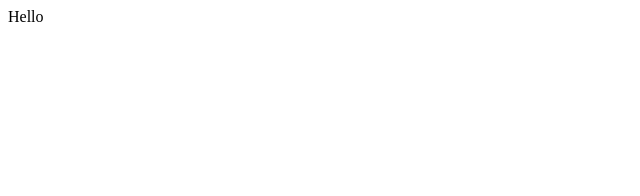
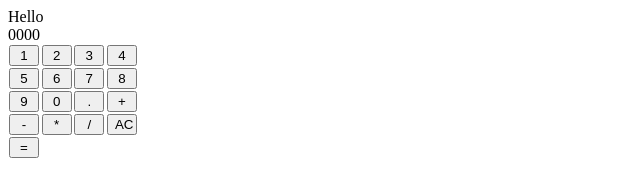
Before and after one commit to arghya2801/top-calculator, a plain HTML site: page index.html in a window 1280 px wide. Shown: the whole page, without its empty margins (0-640 px from the left). Drawn offline with Linux system fonts and the light colour scheme.

Commit message:
Made the basic calculator GUI.

```diff
--- a/index.html
+++ b/index.html
@@ -8,6 +8,26 @@
 </head>
 <body>
     Hello
+    <div id="display">0000</div>
+    <div class="calculator-body">
+        <button id="1">1</button>
+        <button id="2">2</button>
+        <button id="3">3</button>
+        <button id="4">4</button>
+        <button id="5">5</button>
+        <button id="6">6</button>
+        <button id="7">7</button>
+        <button id="8">8</button>
+        <button id="9">9</button>
+        <button id="0">0</button>
+        <button id=".">.</button>
+        <button id="+">+</button>
+        <button id="-">-</button>
+        <button id="2">*</button>
+        <button id="2">/</button>
+        <button id="2">AC</button>
+        <button id="2">=</button>
+    </div>
 
     <script src="script.js"></script>
 </body>
--- a/script.js
+++ b/script.js
@@ -1,3 +1,7 @@
+let num1 = 0;
+let operator = null;
+let num2 = 0;
+
 function add(a,b) {
     return a + b;
 }
@@ -19,3 +23,7 @@ function divide(a,b) {
 
 let res = add(1,2);
 console.log(res);
+
+function operate(num1, operator, num2) {
+    console.log("operate function");
+}
--- a/style.css
+++ b/style.css
@@ -0,0 +1,14 @@
+.calculator-body{
+    display: flex;
+    flex-wrap: wrap;
+    justify-content: space-between;
+    text-align: center;
+    justify-items: center;
+    width: 130px;
+}
+
+button {
+    width: 30px;
+    text-align: center;
+    margin: 1px;
+}
```
